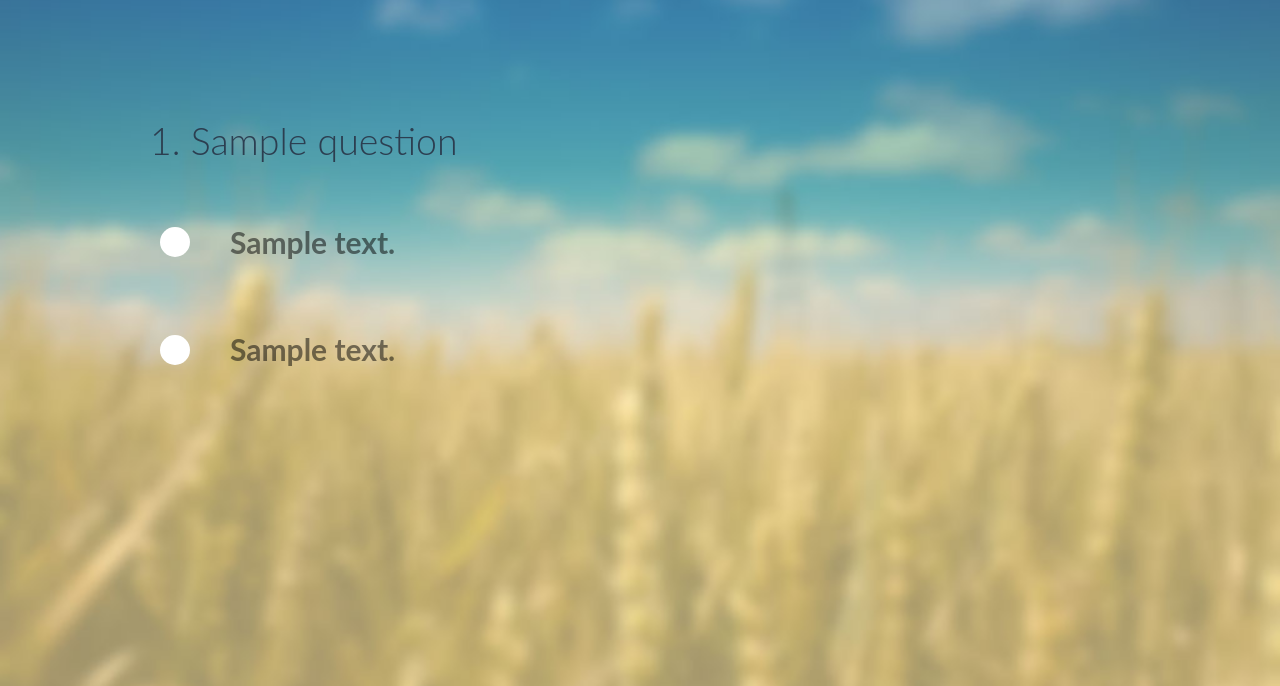
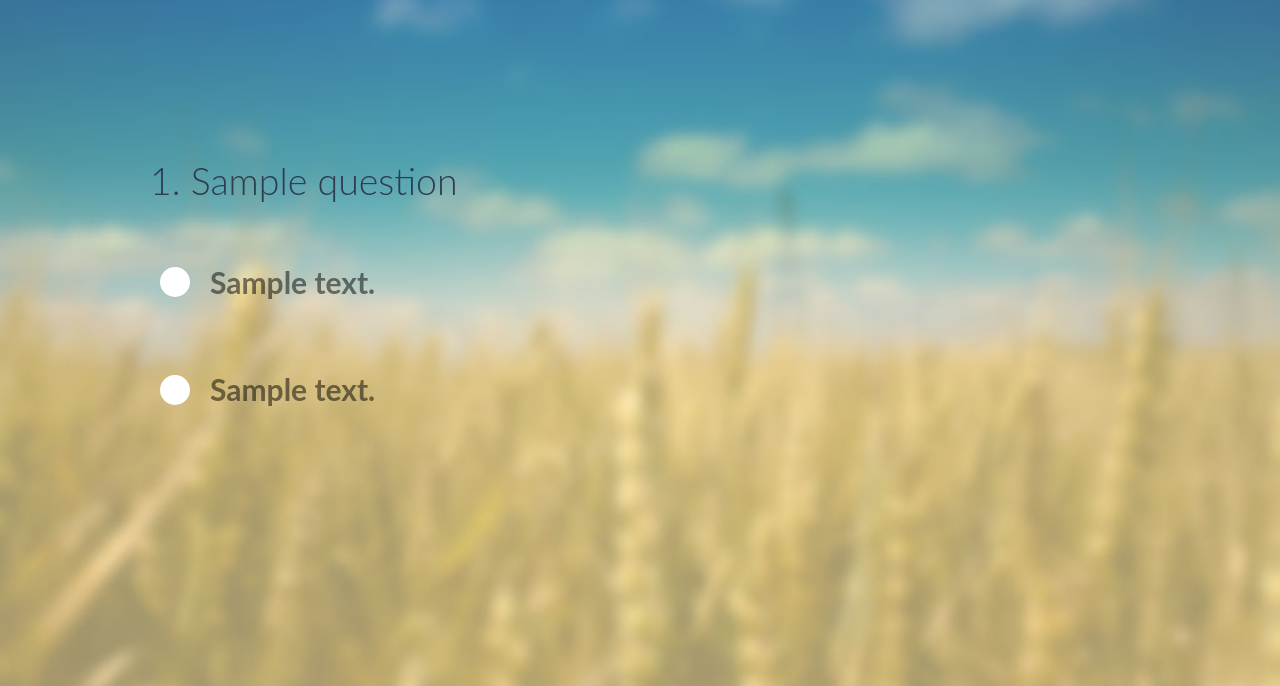
Before and after one commit to 5songHb/mbti, a Flask app: template templates/mbti/test.html in a window 1280 px wide. Shown: the part 60-746 px from the top of the page. Run offline with Flask 2, Linux system fonts and the light colour scheme; the template is opened without the code that fills it: most values are stand-ins (such as "Sample title", 1, 10 or a date in 2020); parts of the project's set-up code (start-up, migrations or seed data) failed here and were passed over; some libraries are stand-ins or nearby versions.

Commit message:
update css

```diff
--- a/static/css/startbtn.css
+++ b/static/css/startbtn.css
@@ -5,7 +5,7 @@
     -moz-border-radius:50%;
     border-radius:50%;
     display:block;
-    margin-top:20px;
+    margin-top:30px;
     left:50%;
     margin-left: -50px;
     background:#f0ad4e;
--- a/static/css/svgcheckbx.css
+++ b/static/css/svgcheckbx.css
@@ -7,7 +7,7 @@
 }
 
 .ac-custom {
-    margin-top: 180px;
+    margin-top: 220px;
     padding-left:80px;
 }
 
@@ -34,7 +34,7 @@
 	display: inline-block;
 	position: relative;
 	font-size: 2em;
-	padding: 0 0 0 80px;
+	padding: 0 0 0 60px;
 	vertical-align: top;
 	color: rgba(0,0,0,0.5);
 	cursor: pointer;
```
